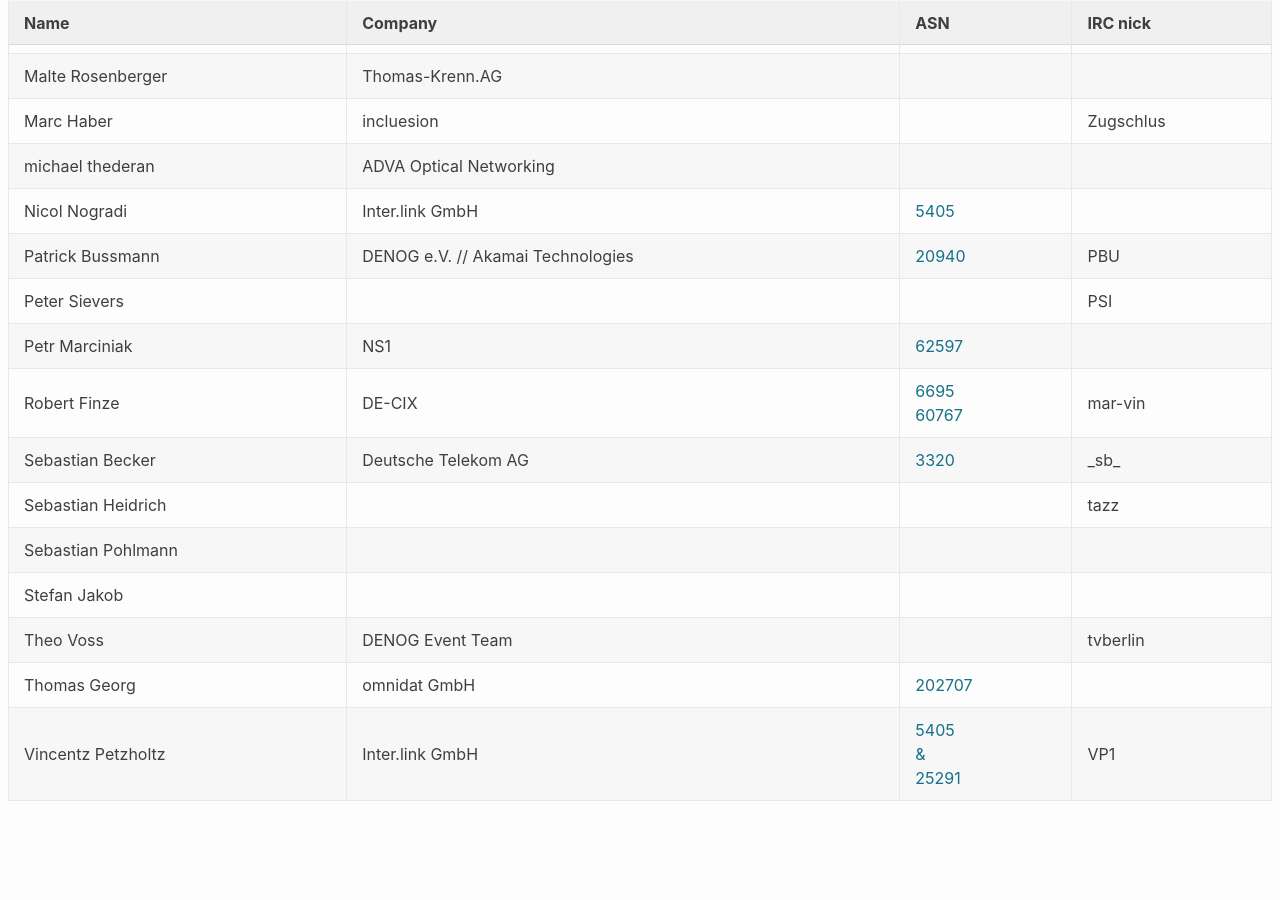
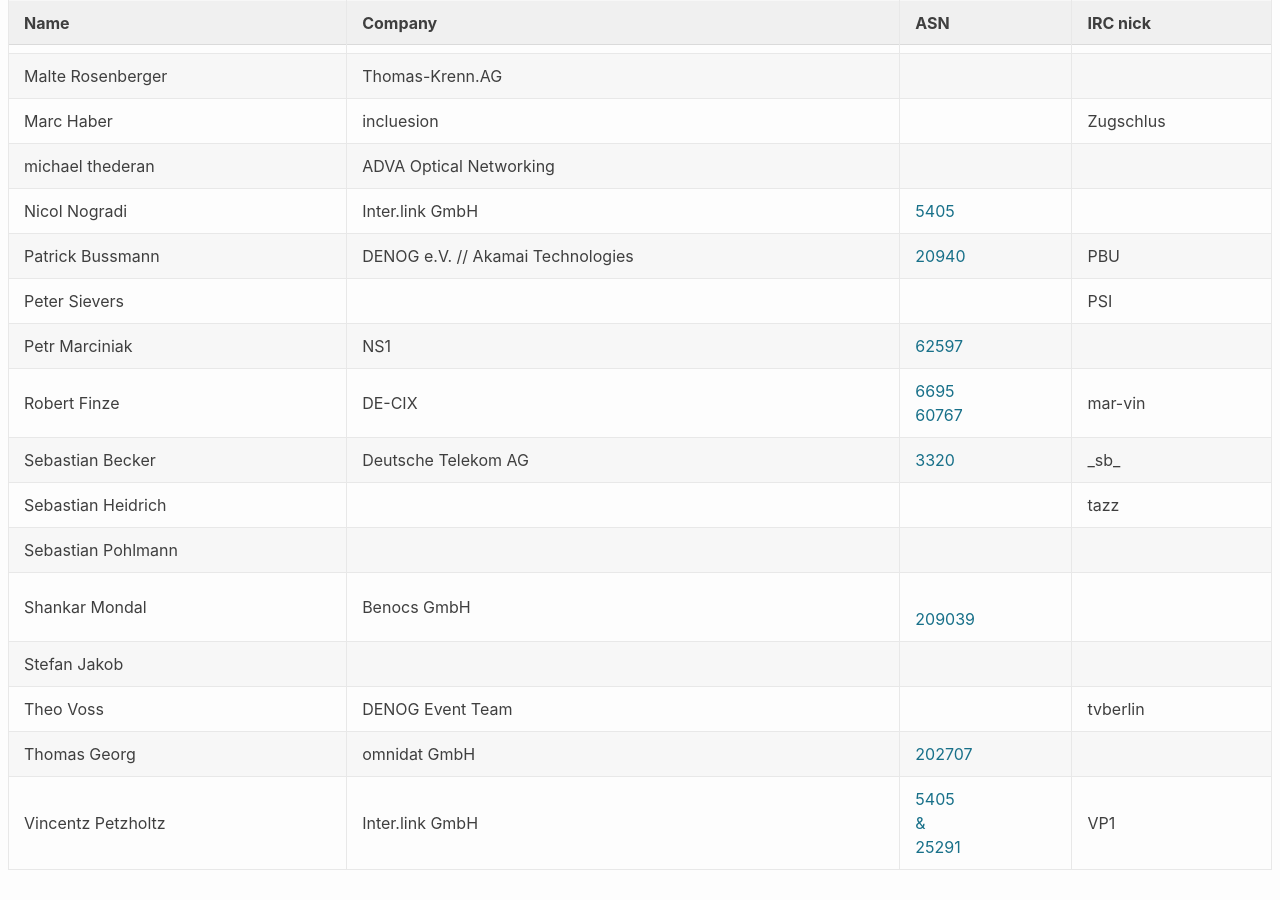
Before and after one commit to denog/pretix-attendeelist, a Jekyll site: the page built from leadershipmeetup202201/index.markdown, in a window 1280 px wide and 900 px high, scrolled down 675 px. Built offline with Jekyll 4.4.1, drawn with Linux system fonts in a browser that asks for light colours; before the commit the page ends 1506 px from its top, so only the background shows below that.

Commit message:
Latest data: Mon Mar  7 14:12:26 UTC 2022

```diff
--- a/_data/attendees_meetup_leader_2022-01.json
+++ b/_data/attendees_meetup_leader_2022-01.json
@@ -156,6 +156,12 @@
     "asn": null
   },
   {
+    "name": "Shankar Mondal",
+    "company": "Benocs GmbH",
+    "irc": null,
+    "asn": "AS 209039"
+  },
+  {
     "name": "Stefan Jakob",
     "company": null,
     "irc": null,
```
